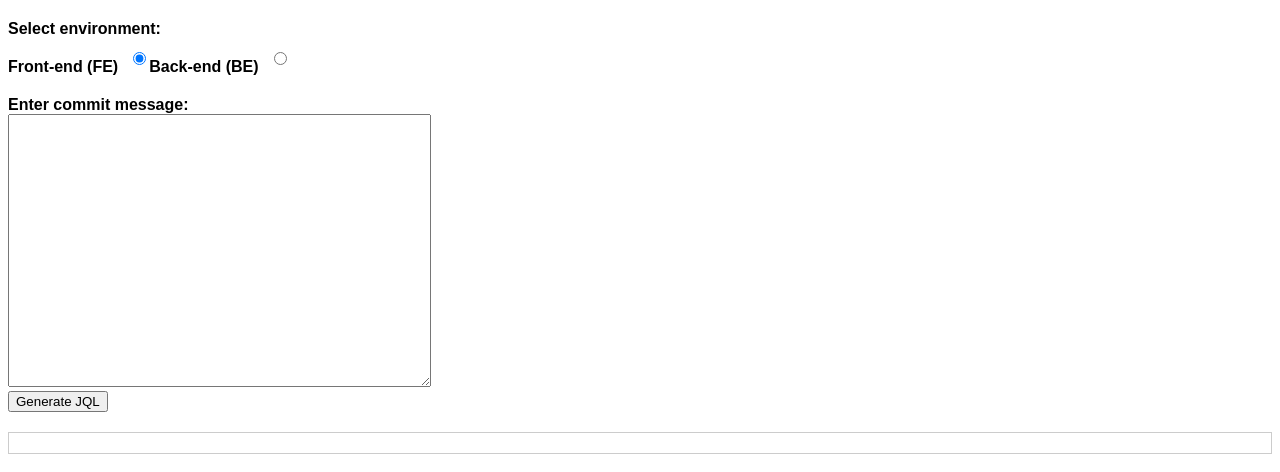
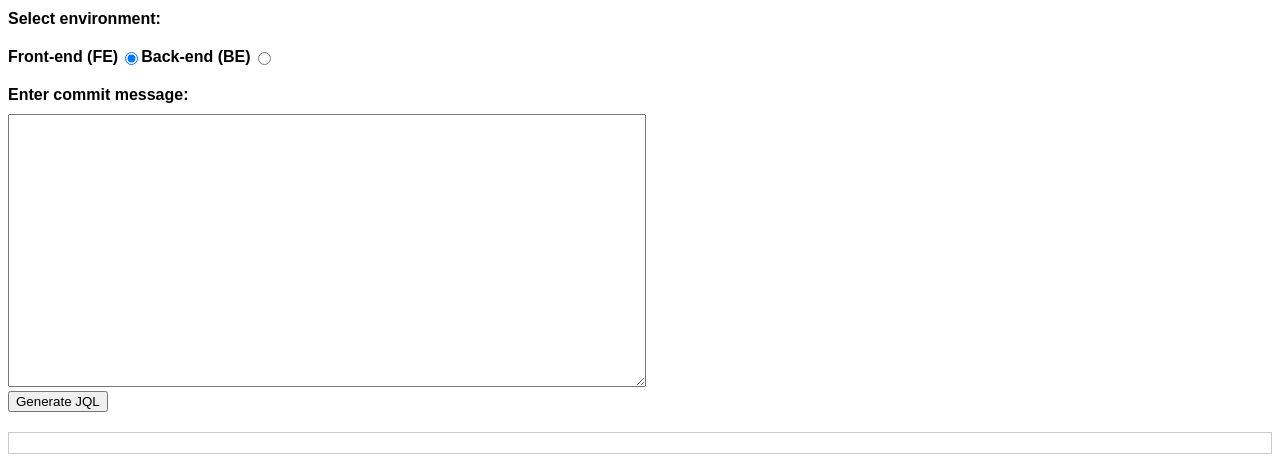
Before and after one commit to wrotson/generate-jql-from-batch, a plain HTML site: page index.html in a window 1280 px wide. Drawn offline with Linux system fonts and the light colour scheme.

Commit message:
fix styles

```diff
--- a/index.html
+++ b/index.html
@@ -8,11 +8,12 @@
       }
       label {
           display: block;
-          margin-top: 20px;
+          margin-top: 10px;
+          margin-bottom: 10px;
           font-weight: bold;
       }
       textarea {
-          width: 33%;
+          width: 50%;
           height: 20em;
           font-family: monospace;
       }
@@ -28,7 +29,7 @@
           flex-direction: row;
       }
       .radio-buttons label {
-          margin-right: 10px;
+          margin-right: 2px;
       }
   </style>
 </head>
```
